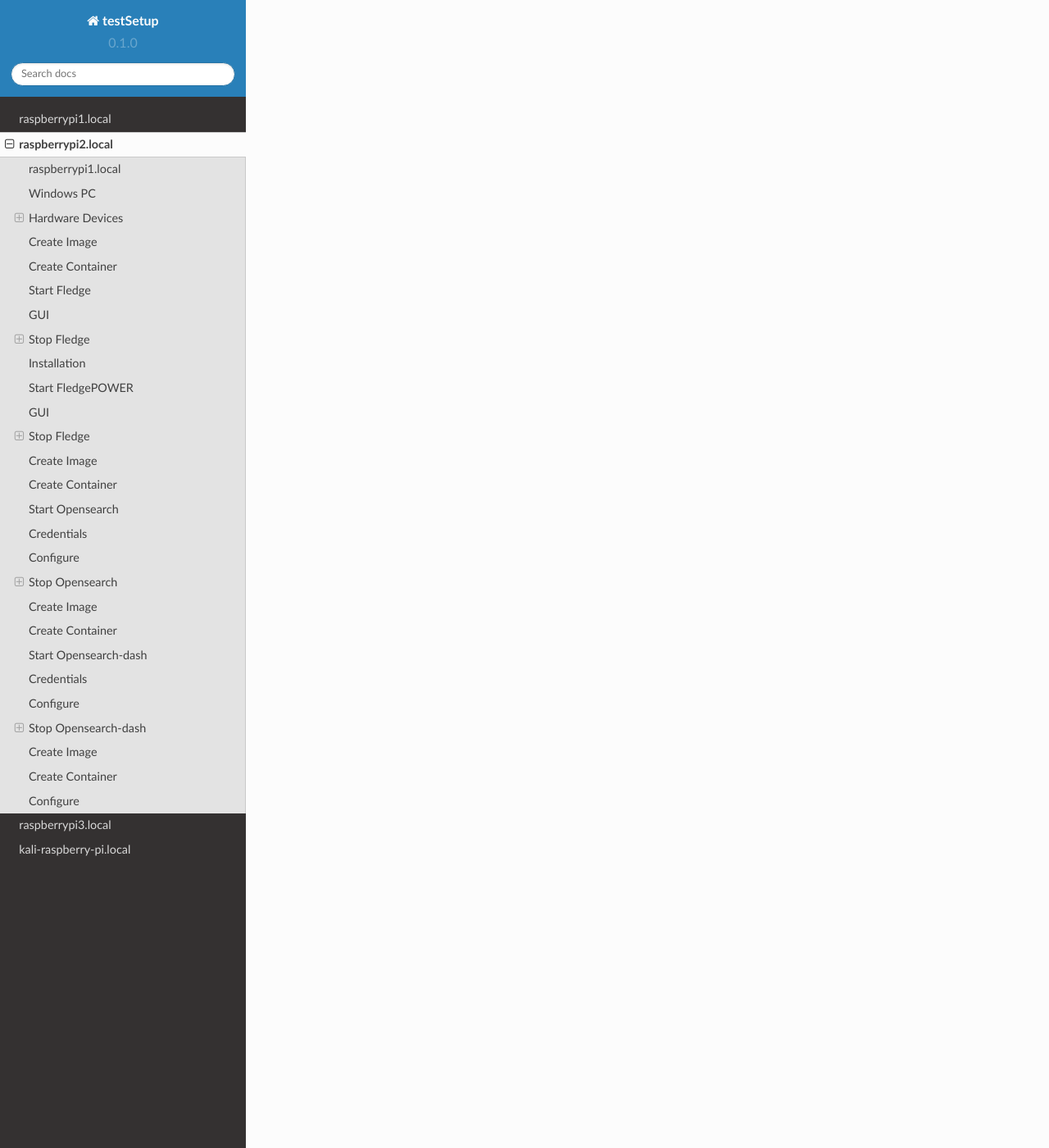
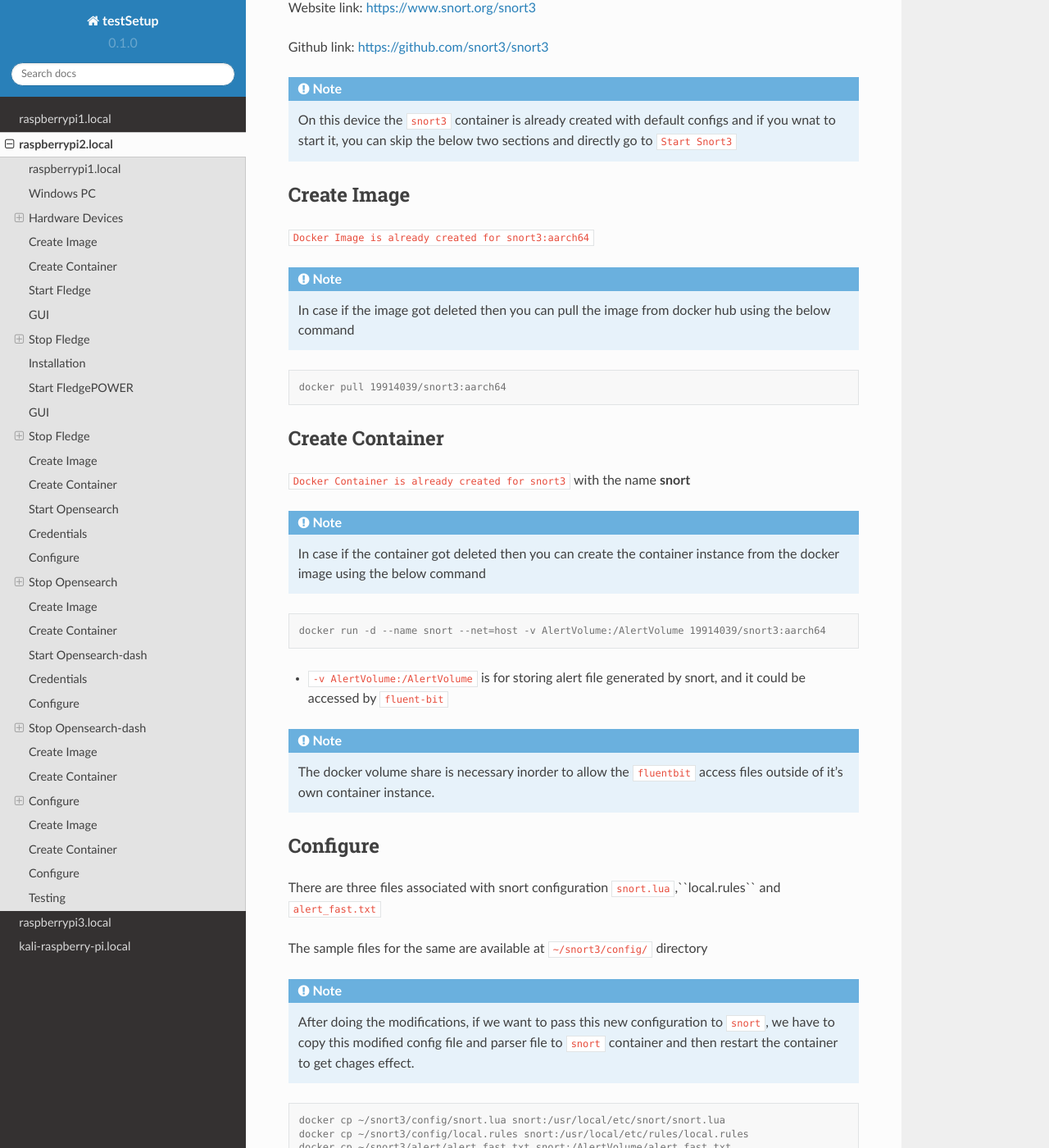
Before and after one commit to suresh-iitr/setup, a Sphinx documentation site: the page built from docs/source/raspberrypi2.rst, in a window 1280 px wide and 1400 px high, scrolled down 12998 px. Shown: the whole window at 82% size. Built offline with Sphinx 7.4.7 and the Read the Docs theme 2.0.0, drawn with Linux system fonts in a browser that asks for light colours; some of the changed text lies outside the part shown.

Commit message:
Update raspberrypi2.rst

```diff
--- a/docs/source/raspberrypi2.rst
+++ b/docs/source/raspberrypi2.rst
@@ -616,3 +616,98 @@
   docker cp ~/fluent-bit/config/fluent-bit.conf fluentbit:/fluent-bit/etc/fluent-bit.conf
   docker cp ~/fluent-bit/config/parsers.conf fluentbit:/fluent-bit/etc/parsers.conf
   docker restart fluentbit
+
+
+======
+Snort-3
+======
+
+Installation: ``Docker Image/Container``
+
+Version: ``v3.1.39``
+
+Imagename: ``snort3:aarch64``
+
+Container name: ``snort``
+
+Website link: https://www.snort.org/snort3
+
+Github link: https://github.com/snort3/snort3
+
+.. note::
+
+  On this device the ``snort3`` container is already created with default configs and if you wnat to start it, you can skip the below two sections and directly go to ``Start Snort3``
+
+------
+Create Image
+------
+
+``Docker Image is already created for snort3:aarch64``
+
+.. note::
+
+  In case if the image got deleted then you can pull the image from docker hub using the below command
+
+.. code-block:: console
+
+   docker pull 19914039/snort3:aarch64
+
+------
+Create Container
+------
+
+``Docker Container is already created for snort3`` with the name **snort**
+
+.. note::
+
+  In case if the container got deleted then you can create the container instance from the docker image using the below command
+
+.. code-block:: console
+
+   docker run -d --name snort --net=host -v AlertVolume:/AlertVolume 19914039/snort3:aarch64
+
+
+- ``-v AlertVolume:/AlertVolume`` is for storing alert file generated by snort, and it could be accessed by ``fluent-bit``
+
+.. note::
+
+  The docker volume share is necessary inorder to allow the ``fluentbit`` access files outside of it's own container instance.
+
+
+------
+Configure
+------
+
+There are three files associated with snort configuration ``snort.lua``,``local.rules`` and ``alert_fast.txt``
+
+The sample files for the same are available at ``~/snort3/config/`` directory
+
+.. note::
+
+  After doing the modifications, if we want to pass this new configuration to ``snort``, we have to copy this modified config file and parser file to ``snort`` container and then restart the container to get chages effect.
+
+.. code-block:: console
+
+  docker cp ~/snort3/config/snort.lua snort:/usr/local/etc/snort/snort.lua
+  docker cp ~/snort3/config/local.rules snort:/usr/local/etc/rules/local.rules
+  docker cp ~/snort3/alert/alert_fast.txt snort:/AlertVolume/alert_fast.txt
+  docker restart snort
+
+- ``snort.lua`` contains the configurations
+
+- ``local.rules`` user created rule list
+
+- ``alert_fast.txt`` an empty file to write alerts.
+
+
+------
+Testing
+------
+
+for testing the snort detection against the local rules, send ping request on the snort host IP from any other device
+
+.. code-block:: console
+
+  ping <IP Address>
+
+You should be able to see the collected log in ``openserach-dashboards``
```
